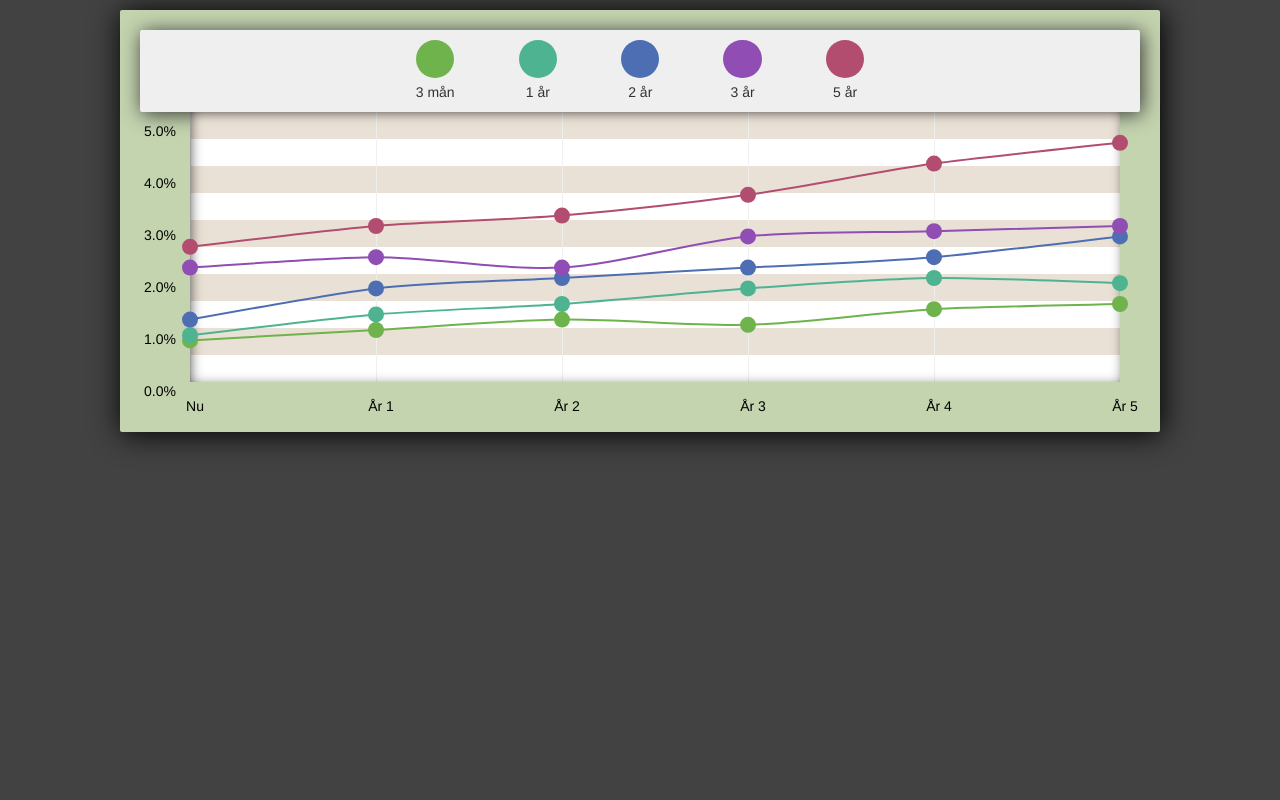
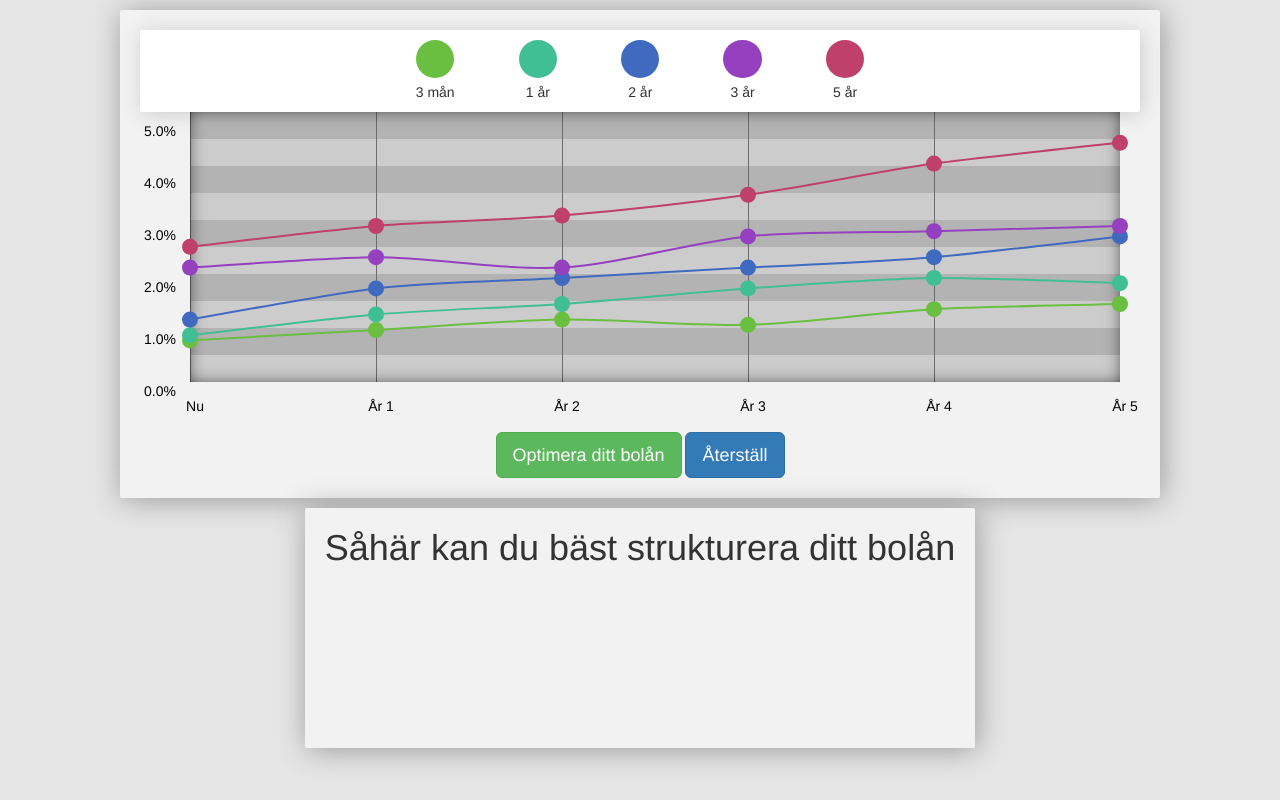
Before and after one commit to AdamLewenhaupt/chart-testing, a website: page index.html in a window 1280 px wide. Drawn offline with nearby package versions, Linux system fonts and the light colour scheme.

Commit message:
added sass and restyled

```diff
--- a/index.html
+++ b/index.html
@@ -2,7 +2,7 @@
     <head>
         <meta charset="utf-8">
         <link href="./bower_components/bootstrap/dist/css/bootstrap.min.css" rel="stylesheet">
-        <link href="main.css" rel="stylesheet">
+        <link href="lib/main.css" rel="stylesheet">
         <script src="bower_components/jquery/dist/jquery.min.js" type="text/javascript"></script>
         <script src="./bower_components/d3/d3.min.js" type="text/javascript"></script>
         <script src="./bower_components/underscore/underscore-min.js" type="text/javascript"></script>
@@ -11,20 +11,20 @@
     <body>
         <div class="graph">
             <div class="graph-header"></div>
-            <svg xmlns="http://www.w3.org/2000/svg" width="1000" id="visualisation" height="300">
+            <svg xmlns="http://www.w3.org/2000/svg" width="1000" id="graph-visualisation" height="300">
                 <defs>
                     <pattern patternContentUnits="objectBoundingBox" id="bars" x="0" y="0" width="0.2" height="0.2">
-                        <rect x="0" y="0" width="0.2" height="0.1" fill="#E9E0D6" />
-                        <rect x="0" y="0.1" width="0.2" height="0.1" fill="#FFFFFF" />
-                        <rect x="0" y="0" width="0.001" height="0.2" fill="#EFEFEF"></rect>
+                        <rect x="0" y="0" width="0.2" height="0.1" fill="hsl(0,0%,70%)" />
+                        <rect x="0" y="0.1" width="0.2" height="0.1" fill="hsl(0,0%,80%)" />
+                        <rect x="0" y="0" width="0.001" height="0.2" fill="hsl(0,0%,40%)"></rect>
                     </pattern>
 
                     <filter id="dropshadow" x="" y="" width="200%" height="200%">
                         <feComponentTransfer in="SourceAlpha">
                             <feFuncA type="table" tableValues="1 0" />
                         </feComponentTransfer>
-                        <feGaussianBlur stdDeviation="6" />
-                        <feOffset dx="2" dy="2" result="offsetblur"  />
+                        <feGaussianBlur stdDeviation="8" />
+                        <feOffset dx="0" dy="0" result="offsetblur"  />
                         <feFlood flood-color="rgb(0,0,0)" result="color" />
                         <feComposite in="offsetblur" operator="in" />
                         <feComposite in="SourceAlpha" operator="in" />
@@ -35,6 +35,16 @@
                     </filter>
                 </defs>
             </svg>
+            <div class="graph-footer">
+                <div class="btn btn-success btn-lg">Optimera ditt bolån</div>
+                <div class="btn btn-primary btn-lg">Återställ</div>
+            </div>
+        </div>
+
+
+        <div class="result">
+            <h1>Såhär kan du bäst strukturera ditt bolån</h1>
+            <svg id="result-visualisation"></svg>
         </div>
     </body>
 </html>
--- a/main.css
+++ b/style/main.scss
@@ -1,6 +1,14 @@
+$base: hsl(0, 0, 90%);
+
+$normal: hsl(0, 0, 95%);
+$normalShadow: hsl(0, 0, 60%);
+
+$front: hsl(0, 0, 100%);
+$frontShadow: hsl(0, 0, 80%);
+
 body {
     text-align: center;
-    background-color:
+    background-color: hsl(0, 0%, 100%);
 }
 
 .point.dragging, .point:hover {
@@ -19,24 +27,24 @@ body {
 }
 
 body {
-    background-color: #424242;
+    background-color: $base;
 }
 
 
 .graph {
     margin-top: 10px;
     border-radius: 2px;
-    box-shadow: 2px 2px 30px black;
+    box-shadow: 2px 2px 30px $normalShadow;
     display: inline-block;
     padding: 20px;
-    background-color: #C4D4AF;
+    background-color: $normal;
 }
 
 .graph-header {
-    box-shadow: 2px 2px 20px;
+    box-shadow: 2px 2px 20px $frontShadow;
     border-radius: 2px;
     padding: 10px;
-    background-color: #EFEFEF;
+    background-color: $front;
 }
 
 .graph-header-item {
@@ -60,3 +68,17 @@ body {
 .graph-header-btn:hover, .graph-header-btn.inactive {
     opacity: 0.5;
 }
+
+.graph-footer {
+    margin-top: 20px;
+}
+
+.result {
+    margin-top: 10px;
+    border-radius: 2px;
+    box-shadow: 2px 2px 30px $normalShadow;
+    display: inline-block;
+    padding: 20px;
+    padding-top: 0px;
+    background-color: $normal;
+}
```
Also changed, not shown: Gruntfile.coffee (+7 -1 lines), package.json (+4 -4 lines), src/main.coffee (+6 -6 lines), lib/main.css (added), lib/main.js, 1 other file.
